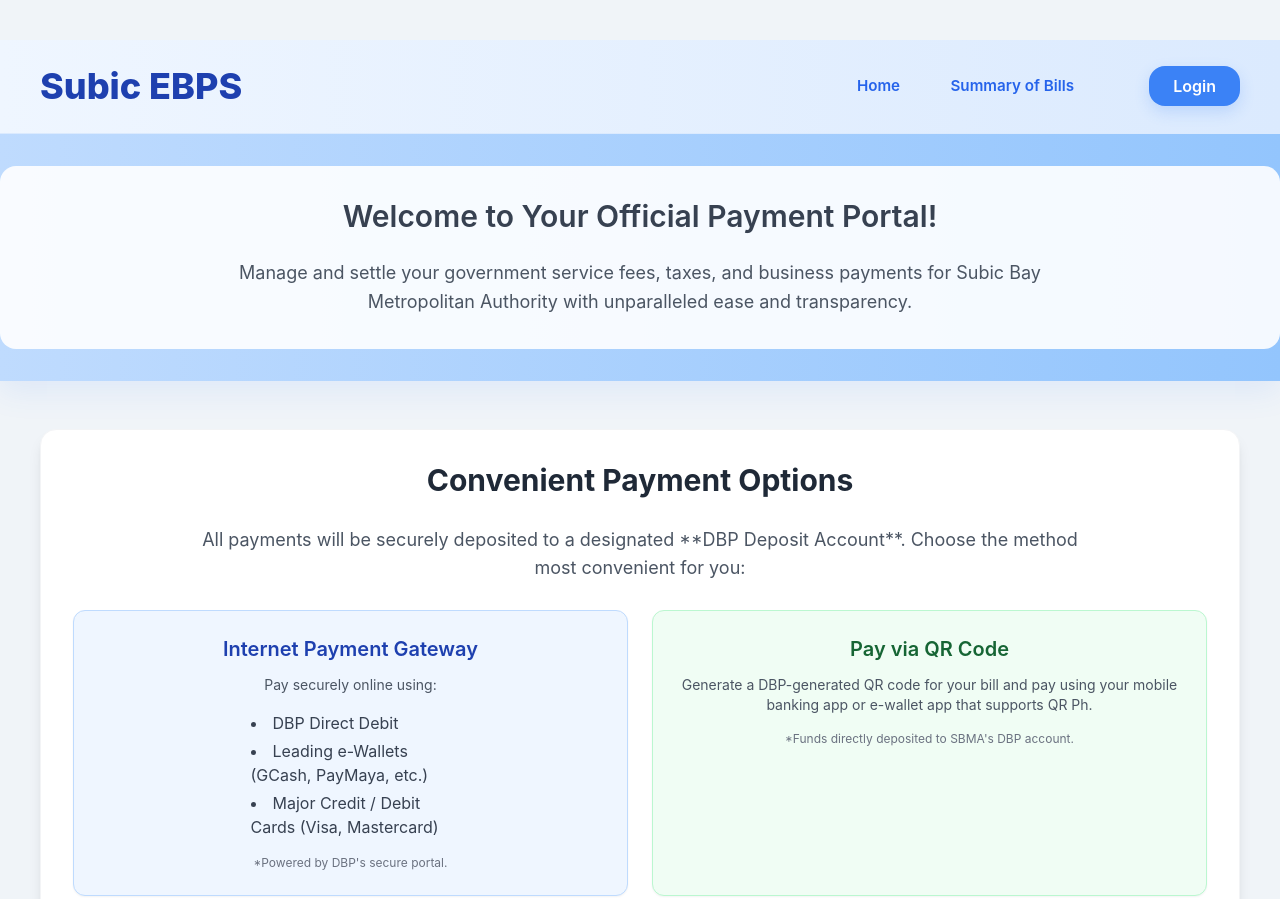
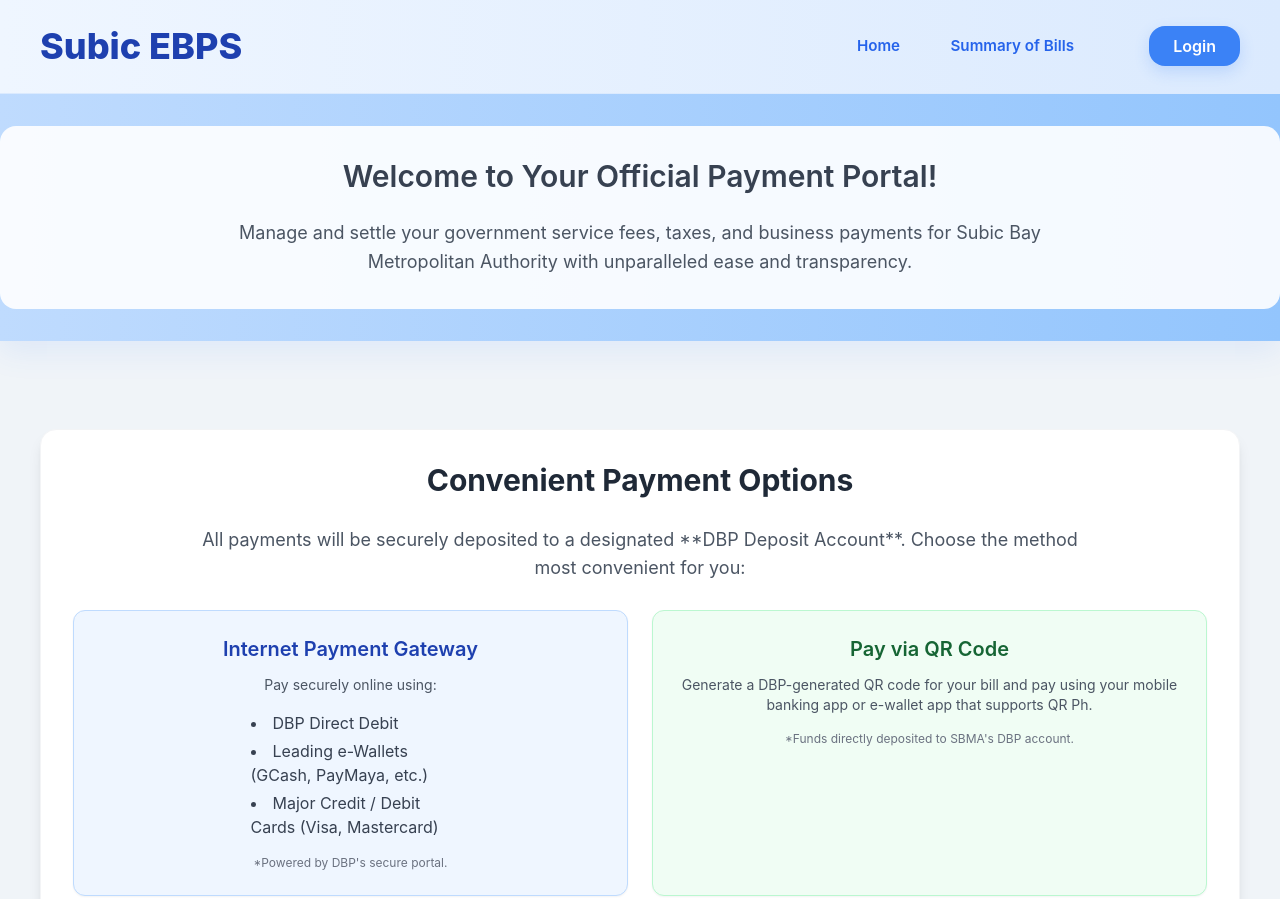
Before and after one commit to skai2025-01/aibddemo, a plain HTML site: page index.html in a window 1280 px wide. Shown: the top 899 px of the page. Drawn offline with nearby package versions, Linux system fonts and the light colour scheme.

Commit message:
Update index.html

```diff
--- a/index.html
+++ b/index.html
@@ -256,12 +256,7 @@
             border-radius: 0; /* Make it straight to the edges */
             box-shadow: 0 10px 30px rgba(59, 130, 246, 0.1); /* Subtle blue shadow */
             margin-bottom: 3rem; /* Space below the hero section */
-            width: 100vw; /* Occupy full viewport width */
-            position: relative; /* For z-index if needed */
-            left: 50%; /* Center it */
-            right: 50%;
-            margin-left: -50vw; /* Pull it back to the left edge */
-            margin-right: -50vw; /* Pull it back to the right edge */
+            /* Removed width: 100vw; and negative margins as it's now outside the main container */
         }
         .hero-section-wrapper .bg-white {
             background-color: rgba(255, 255, 255, 0.9); /* Slightly transparent white for content card */
@@ -280,12 +275,7 @@
             border-radius: 0 !important; /* Override rounded-3xl from Tailwind */
             box-shadow: none !important; /* Remove shadow */
             margin-bottom: 0 !important; /* Remove bottom margin */
-            width: 100vw; /* Occupy full viewport width */
-            position: relative;
-            left: 50%;
-            right: 50%;
-            margin-left: -50vw;
-            margin-right: -50vw;
+            /* Removed width: 100vw; and negative margins as it's now outside the main container */
             z-index: 20; /* Ensure it's above other content */
             border-bottom: 1px solid #dbeafe; /* Subtle bottom border */
         }
@@ -340,11 +330,8 @@
     </style>
 </head>
 <body class="min-h-screen flex flex-col justify-between">
-    <!-- Main Container -->
-    <div class="container p-6 md:p-10 flex-grow max-w-7xl">
-
     <!-- Header Section - Common for all pages -->
-        <header class="bg-gradient-to-r from-blue-50 to-blue-100 text-blue-800 text-center relative
+    <header class="bg-gradient-to-r from-blue-50 to-blue-100 text-blue-800 text-center
                    flex flex-col sm:flex-row sm:justify-between sm:items-center sm:text-left">
         <div class="header-inner-content">
             <div class="text-center sm:text-left mb-4 sm:mb-0">
@@ -362,9 +349,7 @@
         </div>
     </header>
 
-        <!-- Home Page Content -->
-        <div id="home-page" class="page-content">
-            <!-- Introduction Section - Now wrapped in a hero-section-wrapper -->
+    <!-- Introduction Section - Now wrapped in a hero-section-wrapper, outside the main container -->
     <div class="hero-section-wrapper">
         <section class="bg-white p-8 rounded-2xl shadow-lg border border-gray-100">
             <h2 class="text-3xl font-semibold text-center mb-6 text-gray-700">Welcome to Your Official Payment Portal!</h2>
@@ -374,6 +359,11 @@
         </section>
     </div>
 
+    <!-- Main Content Container -->
+    <div class="container mx-auto p-6 md:p-10 flex-grow max-w-7xl">
+
+        <!-- Home Page Content -->
+        <div id="home-page" class="page-content">
             <!-- Outstanding Bills Section - Now with ID for JS control -->
             <section id="outstanding-bills-section" class="mb-12">
                 <h2 class="text-3xl font-bold text-center mb-8 text-gray-800">Your Outstanding Bills at a Glance</h2>
```
Lines whose indentation alone changed are shown as unchanged.
